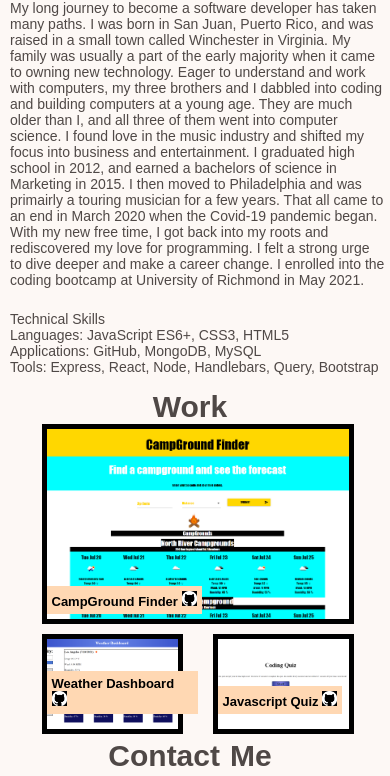
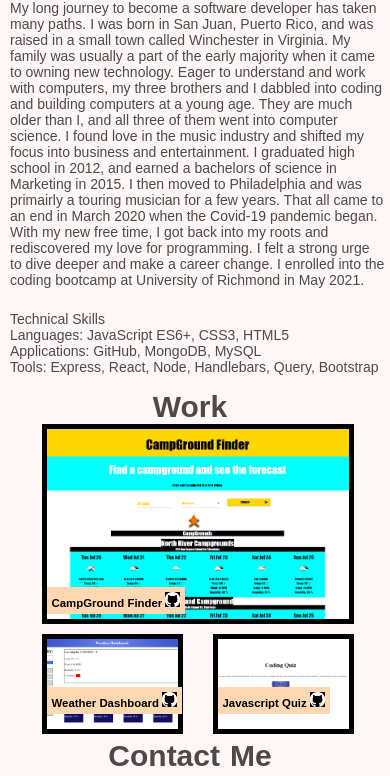
Before and after one commit to Gaitherdb/Portfolio2, a plain HTML site: page index.html in a window 390 px wide. Shown: the part 350-1126 px from the top of the page. Drawn offline with nearby package versions, Linux system fonts and the light colour scheme.

Commit message:
update media screen size css

```diff
--- a/assets/css/style.css
+++ b/assets/css/style.css
@@ -370,7 +370,7 @@
     }
 
     h4 {
-      font-size: 65%;
+      font-size: 57%;
       padding: 5px;
     }
     .contactcontent {
```
